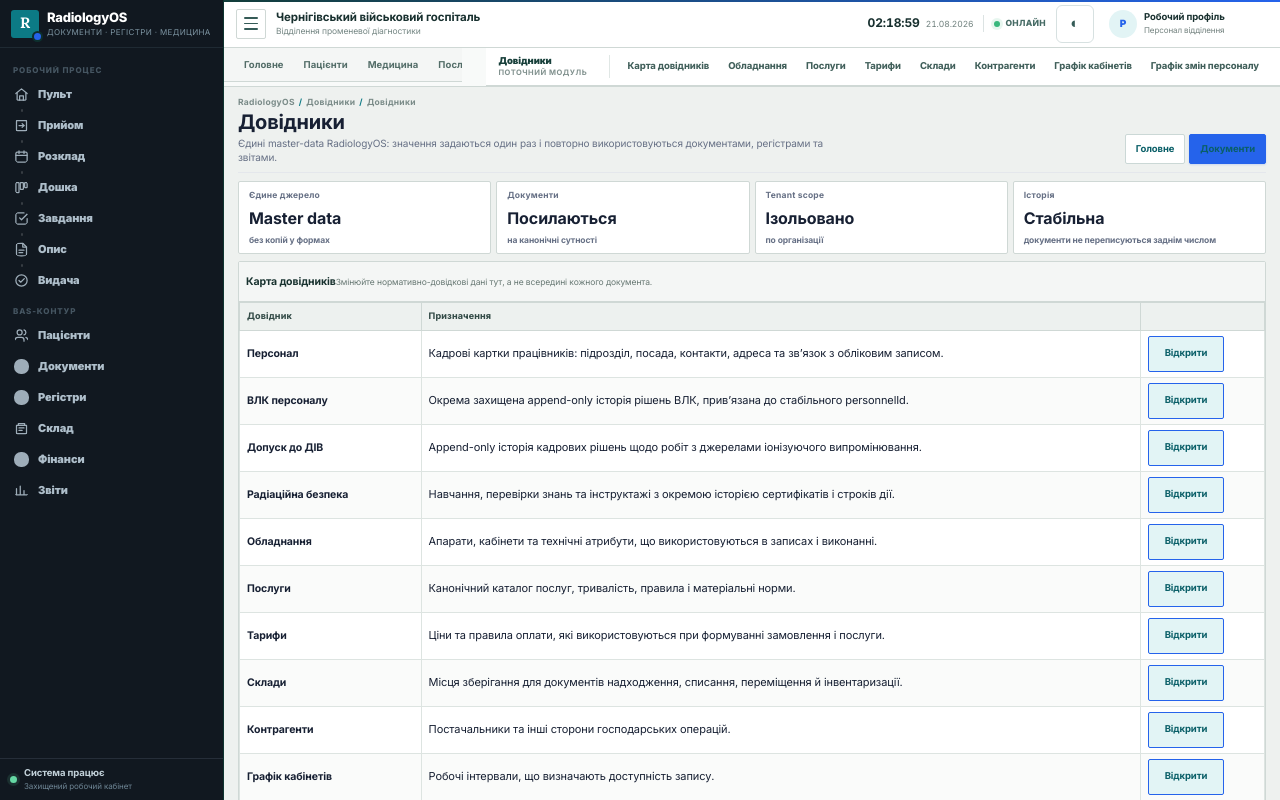
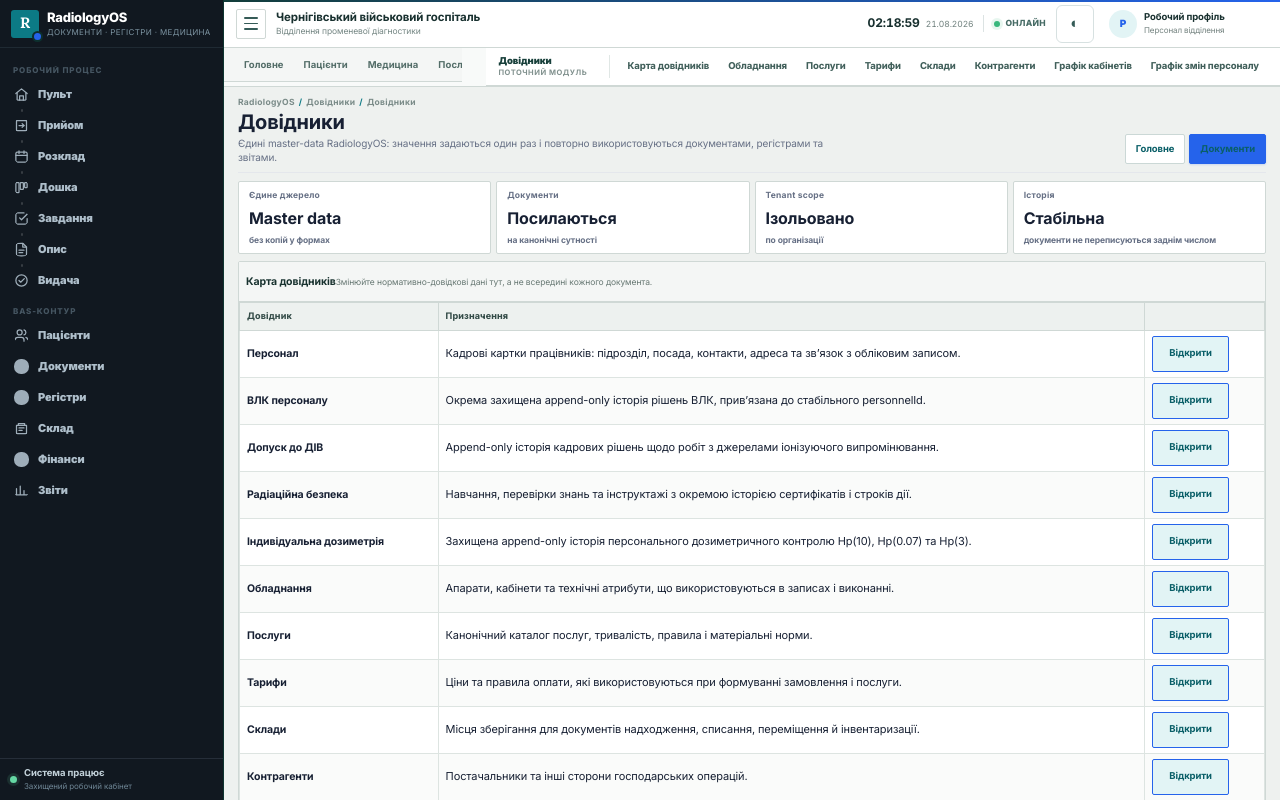
Before and after one commit to adamenkoa1/radiologyos, a Next.js app: page /staff/directories in a window 1280 px wide. Shown: the top 800 px of the page. Built offline with nearby package versions, Linux system fonts and the light colour scheme.

Commit message:
Link personnel dosimetry from directories

```diff
--- a/app/staff/directories/page.tsx
+++ b/app/staff/directories/page.tsx
@@ -6,6 +6,7 @@ const directories=[
   {name:"ВЛК персоналу",description:"Окрема захищена append-only історія рішень ВЛК, прив’язана до стабільного personnelId.",href:"/staff/personnel/vlk"},
   {name:"Допуск до ДІВ",description:"Append-only історія кадрових рішень щодо робіт з джерелами іонізуючого випромінювання.",href:"/staff/personnel/radiation-clearance"},
   {name:"Радіаційна безпека",description:"Навчання, перевірки знань та інструктажі з окремою історією сертифікатів і строків дії.",href:"/staff/personnel/radiation-training"},
+  {name:"Індивідуальна дозиметрія",description:"Захищена append-only історія персонального дозиметричного контролю Hp(10), Hp(0.07) та Hp(3).",href:"/staff/personnel/dosimetry"},
   {name:"Обладнання",description:"Апарати, кабінети та технічні атрибути, що використовуються в записах і виконанні.",href:"/staff/equipment"},
   {name:"Послуги",description:"Канонічний каталог послуг, тривалість, правила і матеріальні норми.",href:"/staff/services"},
   {name:"Тарифи",description:"Ціни та правила оплати, які використовуються при формуванні замовлення і послуги.",href:"/staff/tariffs"},
```
